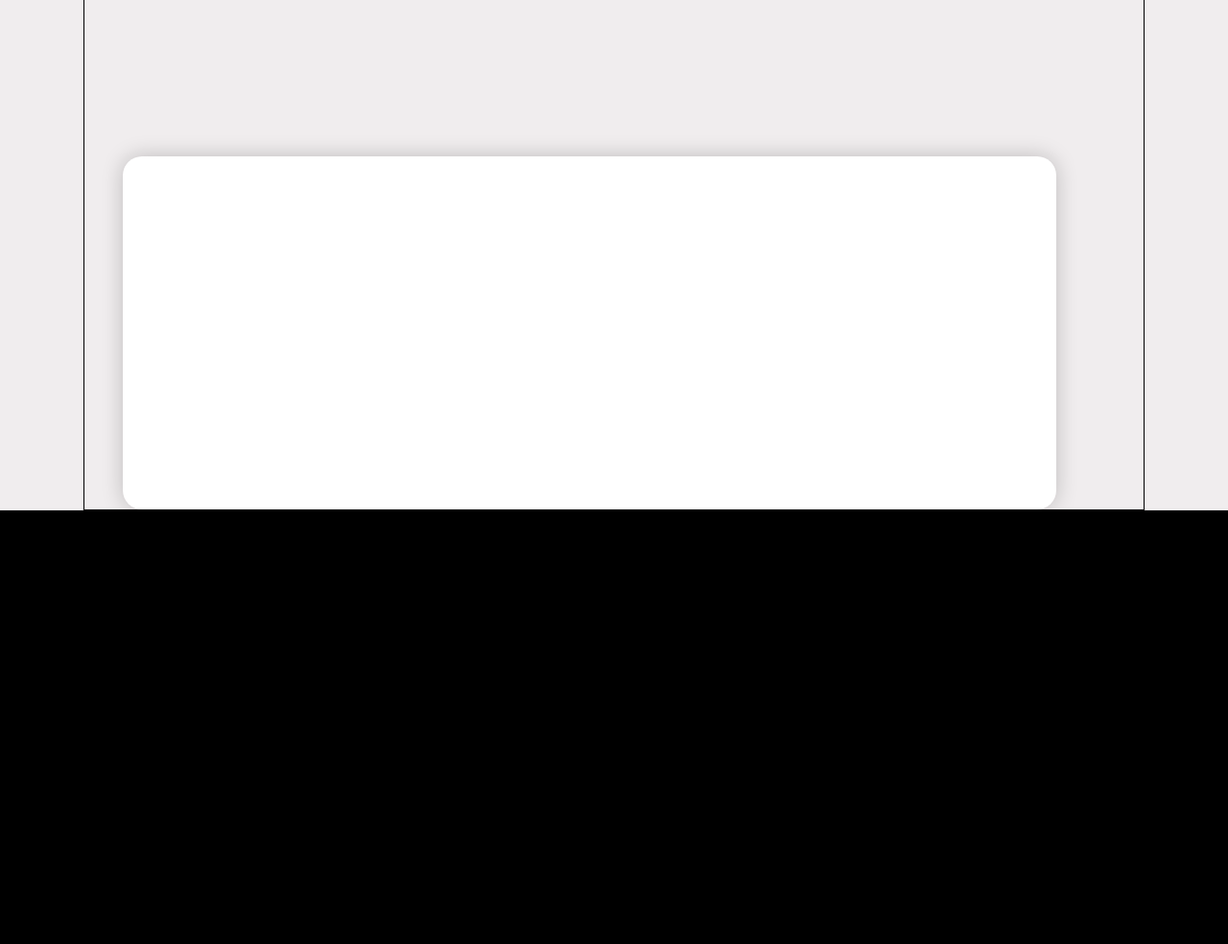
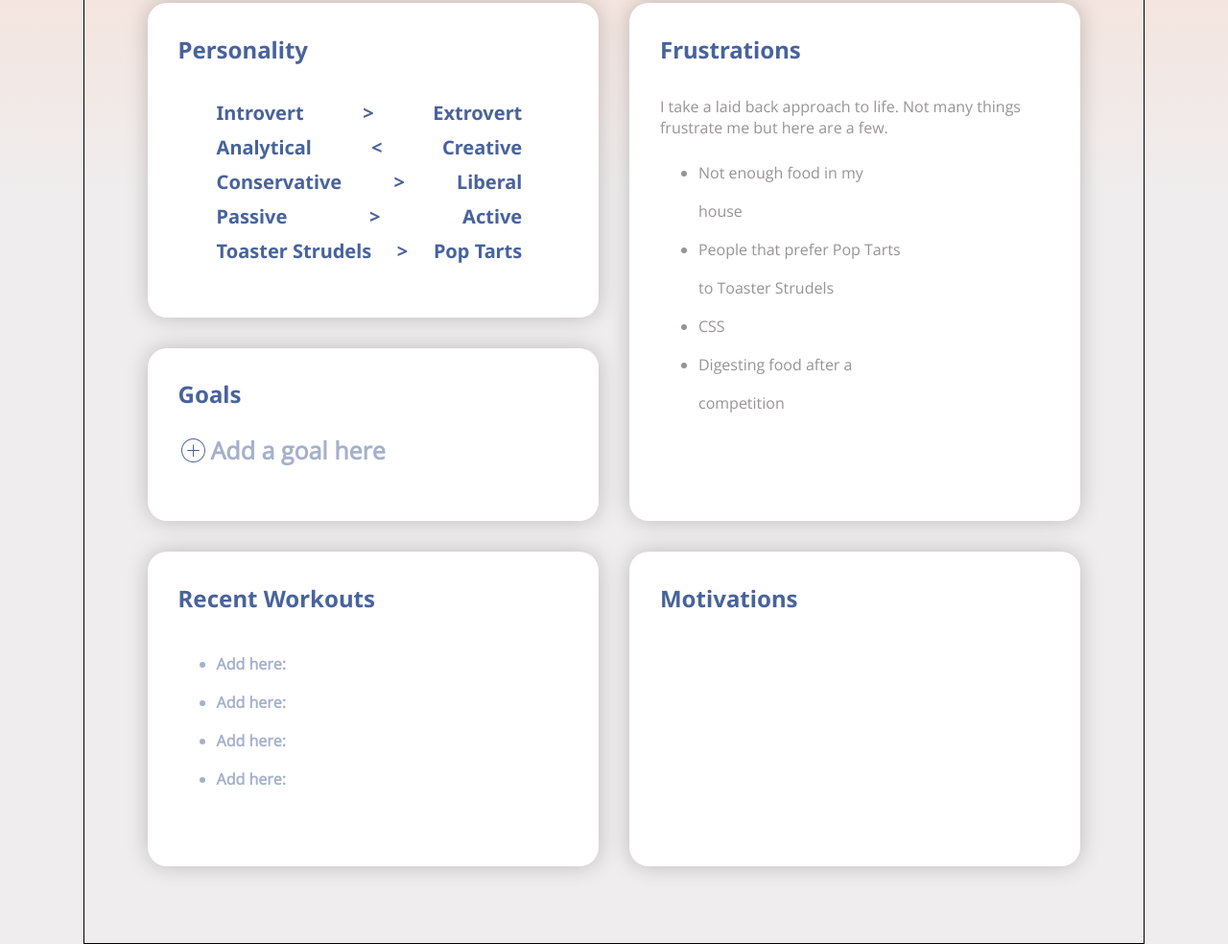
Before and after one commit to Alexbruce1/mod3-static-comp-challenge, a plain HTML site: page index.html in a window 1280 px wide. Shown: the part 590-1574 px from the top of the page at 96% size. Before the commit the page ends 1122 px from the top, so only its background shows below. Drawn offline with nearby package versions, Linux system fonts and the light colour scheme.

Commit message:
FINISH AND PUSH TO MASTER

```diff
--- a/index.html
+++ b/index.html
@@ -7,7 +7,7 @@
 </head>
 <body>
   <section class="body">
-    <section class="bio">
+    <section class="card bio">
       <section class="bio-left-half">
         <div class="profile-pic"></div>
           <div class="name-box">
@@ -25,7 +25,68 @@
         <p class="profile-words">I ate 25 Big Macs in 22 minutes.  My goal is to continue to be a talented speed eater.  I push myself to my limits eating food and hope to find other like-minded individuals here.</p>
       </article>
     </section>
-    <section class="page-info-body bio">
+    <section class="page-info-body">
+      <section class="card lower-card personality">
+        <h1>Personality</h1>
+        <ul>
+          <li class="personality-li">
+            <span>Introvert</span>
+            <span>></span>
+            <span>Extrovert</span>
+          </li>
+          <li class="personality-li">
+            <span>Analytical</span>
+            <span><</span>
+            <span>Creative</span>
+          </li>
+          <li class="personality-li">
+            <span>Conservative</span>
+            <span>></span>
+            <span>Liberal</span>
+          </li>
+          <li class="personality-li">
+            <span>Passive</span>
+            <span>></span>
+            <span>Active</span>
+          </li>
+          <li class="personality-li">
+            <span>Toaster Strudels</span>
+            <span>></span>
+            <span>Pop Tarts</span>
+          </li>
+        </ul>
+      </section>
+      <section class="card lower-card frustrations">
+        <h1>Frustrations</h1>
+        <p class="profile-words">I take a laid back approach to life. Not many things frustrate me but here are a few.</p>
+        <ul>
+          <li class="frustrations-li">Not enough food in my house</li>
+          <li class="frustrations-li">People that prefer Pop Tarts to Toaster Strudels</li>
+          <li class="frustrations-li">CSS</li>
+          <li class="frustrations-li">Digesting food after a competition</li>
+        </ul>
+      </section>
+      <section class="card lower-card goals">
+        <h1>Goals</h1>
+        <div class="goals-add">
+          <img src="plus.svg" alt="">
+          <p>
+            Add a goal here
+          </p>
+        </div>
+      </section>
+      <section class="card lower-card recent">
+        <h1>Recent Workouts</h1>
+        <ul>
+          <li class="recent-li">Add here:</li>
+          <li class="recent-li">Add here:</li>
+          <li class="recent-li">Add here:</li>
+          <li class="recent-li">Add here:</li>
+        </ul>
+      </section>
+      <section class="card lower-card motivation">
+        <h1>Motivations</h1>
+      </section>
     </section>
   </section>
 </body>
--- a/styles.css
+++ b/styles.css
@@ -21,13 +21,16 @@ body {
   width: 1024px;
 }
 
-.bio {
+.card {
   background-color: #fff;
   border-radius: 20px;
   box-shadow: 0 0 22px rgba(0, 0, 0, 0.21);
+}
+
+.bio {
   display: inline-flex;
   height: 23rem;
-  margin: 12rem auto;
+  margin: 12rem auto 2rem auto;
   width: 95%;
 }
 
@@ -126,3 +129,93 @@ body {
   right: 26px;
   top: 206px;
 }
+
+.page-info-body {
+  /* background-color: white; */
+  display: grid;
+  grid-template-columns: 1fr 1fr;
+  grid-template-rows: 1fr 1fr 1fr 1fr 1fr;
+  grid-gap: 2rem;
+  height: 900px;
+  margin: 0 auto 5rem auto;
+  width: 95%;
+}
+
+.lower-card {
+  padding-left: 2rem;
+}
+
+.lower-card h1 {
+  color: #48639C;
+  font-family: Noto Sans;
+  font-size: 1.5rem;
+}
+
+.personality {
+  grid-column-start: 1;
+  grid-column-end: 2;
+  grid-row-start: 1;
+  grid-row-end: 3;
+}
+
+.frustrations {
+  grid-column-start: 2;
+  grid-column-end: 2;
+  grid-row-start: 1;
+  grid-row-end: 4;
+  padding: 0 2rem;
+}
+
+.recent,
+.motivation {
+  grid-row-start: 4;
+  grid-row-end: 6;
+}
+
+.personality-li {
+  color: #48639C;
+  display: flex;
+  font-family: Noto Sans;
+  font-size: 20px;
+  font-weight: 800;
+  line-height: 180%;
+  justify-content: space-between;
+  list-style: none;
+  width: 80%;
+}
+
+.frustrations-li {
+  color: #989395;
+  font-family: 'Open Sans', sans-serif;
+  font-weight: 300;
+  line-height: 40px;
+  width: 60%;
+}
+
+.goals h1 {
+  margin-bottom: 0;
+}
+
+.goals-add {
+  align-items: center;
+  color: #a5b1cb;
+  display: flex;
+  font-family: 'Open Sans', sans-serif;
+  font-size: 25px;
+  font-weight: 700;
+  justify-content: space-around;
+  margin-bottom: 2rem;
+  width: 50%;
+}
+
+.goals-add img {
+  height: 25px;
+}
+
+.recent-li {
+  color: #a5b1cb;
+  font-family: 'Open Sans', sans-serif;
+  font-weight: 700;
+  line-height: 40px;
+  width: 60%;
+}
```
Also changed, not shown: plus.svg (added), 1 other file.
